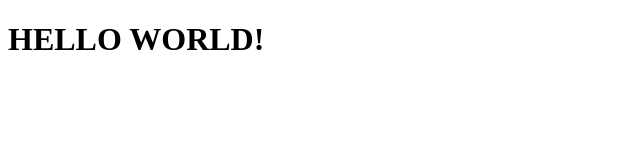
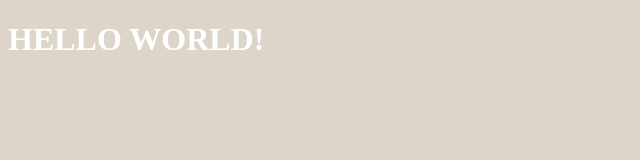
Before and after one commit to aajy/aajyBlog, a plain HTML site: page index.html in a window 1280 px wide. Shown: the whole page, without its empty margins (0-640 px from the left). Drawn offline with Linux system fonts and the light colour scheme.

Commit message:
color change

```diff
--- a/index.html
+++ b/index.html
@@ -4,7 +4,13 @@
     <meta charset="UTF-8">
     <meta http-equiv="X-UA-Compatible" content="IE=edge">
     <meta name="viewport" content="width=device-width, initial-scale=1.0">
-    <title>Document</title>
+    <title>aajyBlog</title>
+    <style>
+        body {
+            background-color: rgb(221, 213, 202);
+            color:rgb(255, 255, 255);
+        }
+    </style>
 </head>
 <body>
     <h1>HELLO WORLD!</h1>
```
